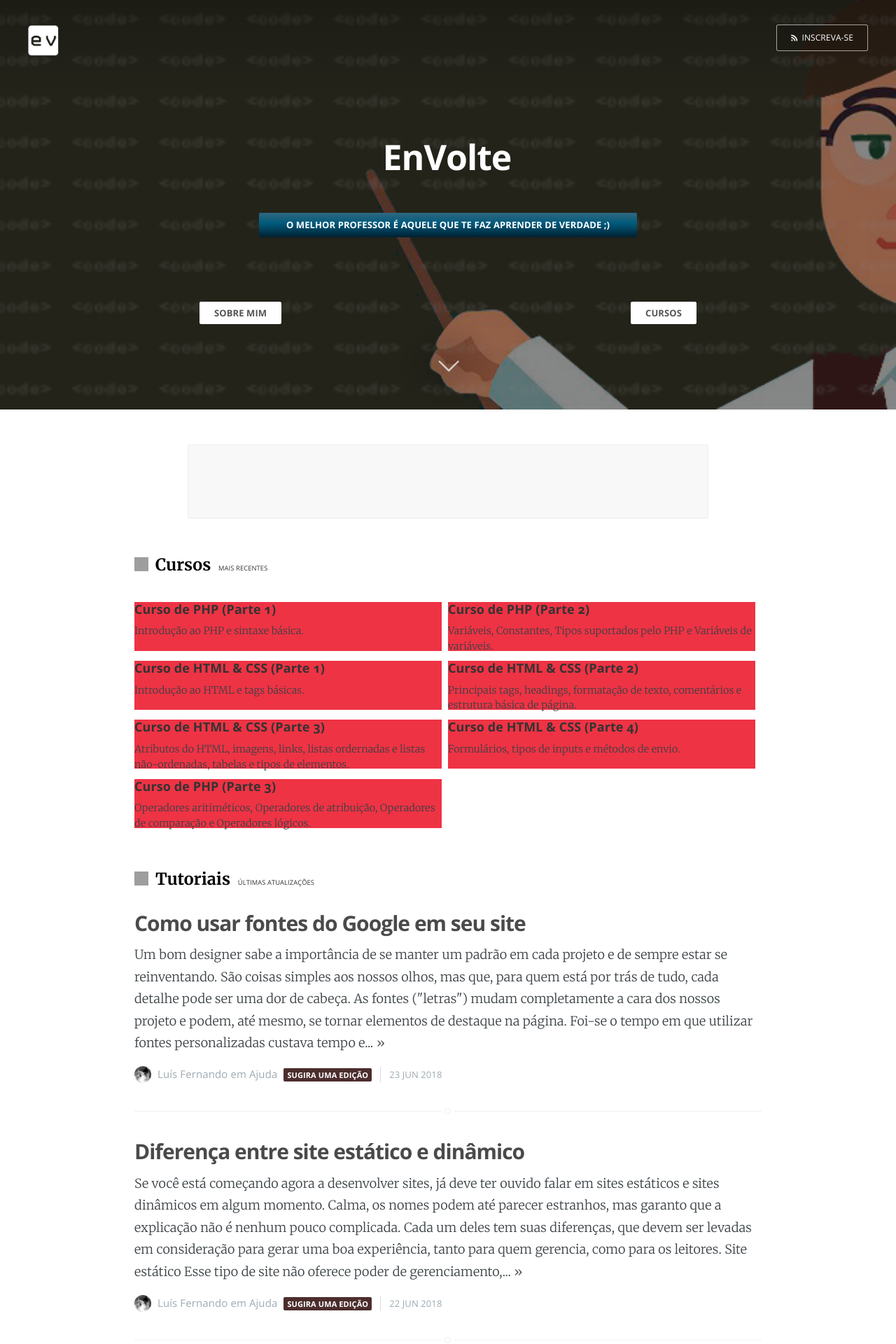
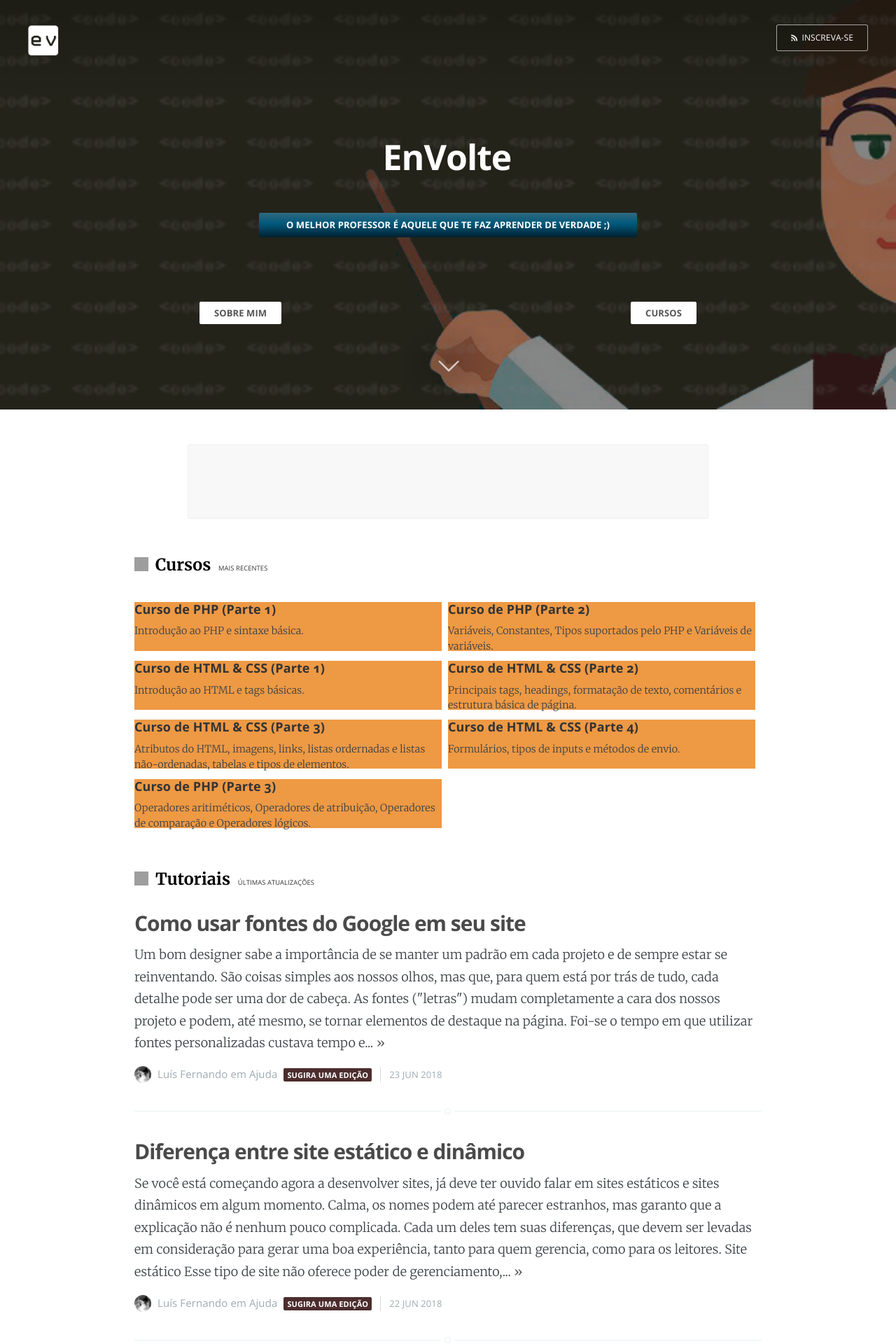
Before and after one commit to EnVolte/envolte.github.io, a Jekyll site: the page built from index.html, in a window 1280 px wide. Shown: the top 1920 px of the page at 70% size. Built offline with Jekyll 4.4.1, drawn with Linux system fonts in a browser that asks for light colours; the list of posts is cut into pages by our own code; grey boxes are pictures that could not be loaded.

Commit message:
Update screen.css

```diff
--- a/assets/css/screen.css
+++ b/assets/css/screen.css
@@ -1838,6 +1838,6 @@ section#about a {color: #30687f; font-weight: bold;}
 
 #alin {width: 70%; margin: 2rem auto 6rem; position: relative;}
 ul#curso {float: left; width: 100%; margin: 0px 0px 50px -30px; position: relative; line-height: 1.2em;}
-ul#curso li {float: left; margin-right: 1%; width: 49%; background: #e34; height: 70px; padding: 0 0 0 0; font-size: auto; list-style: none;}
+ul#curso li {float: left; margin-right: 1%; width: 49%; background: #e94; height: 70px; padding: 0 0 0 0; font-size: auto; list-style: none;}
 ul#curso li a {color: #333; text-decoration: none; font-family: Open Sans; font-weight: bold;}
 ul#curso li p {margin-top: 10px; font-size: 0.8em;}
```
